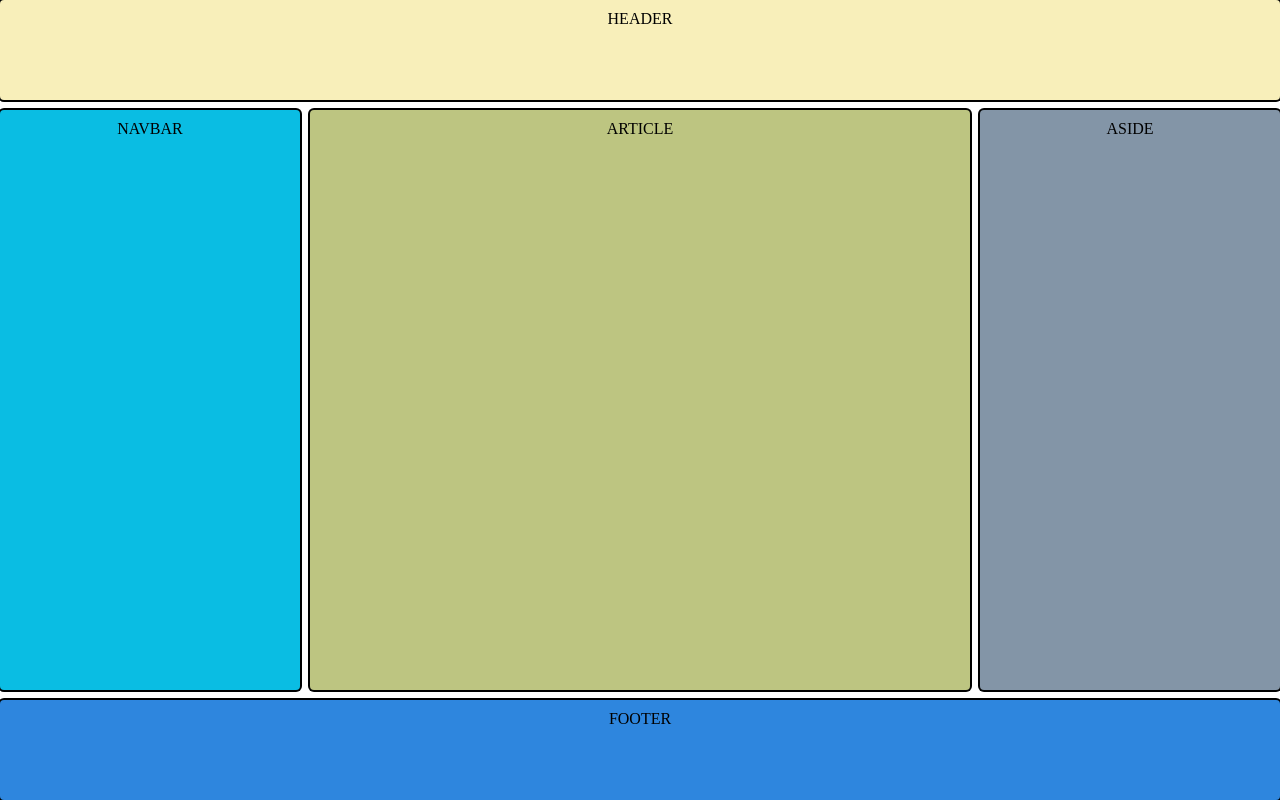
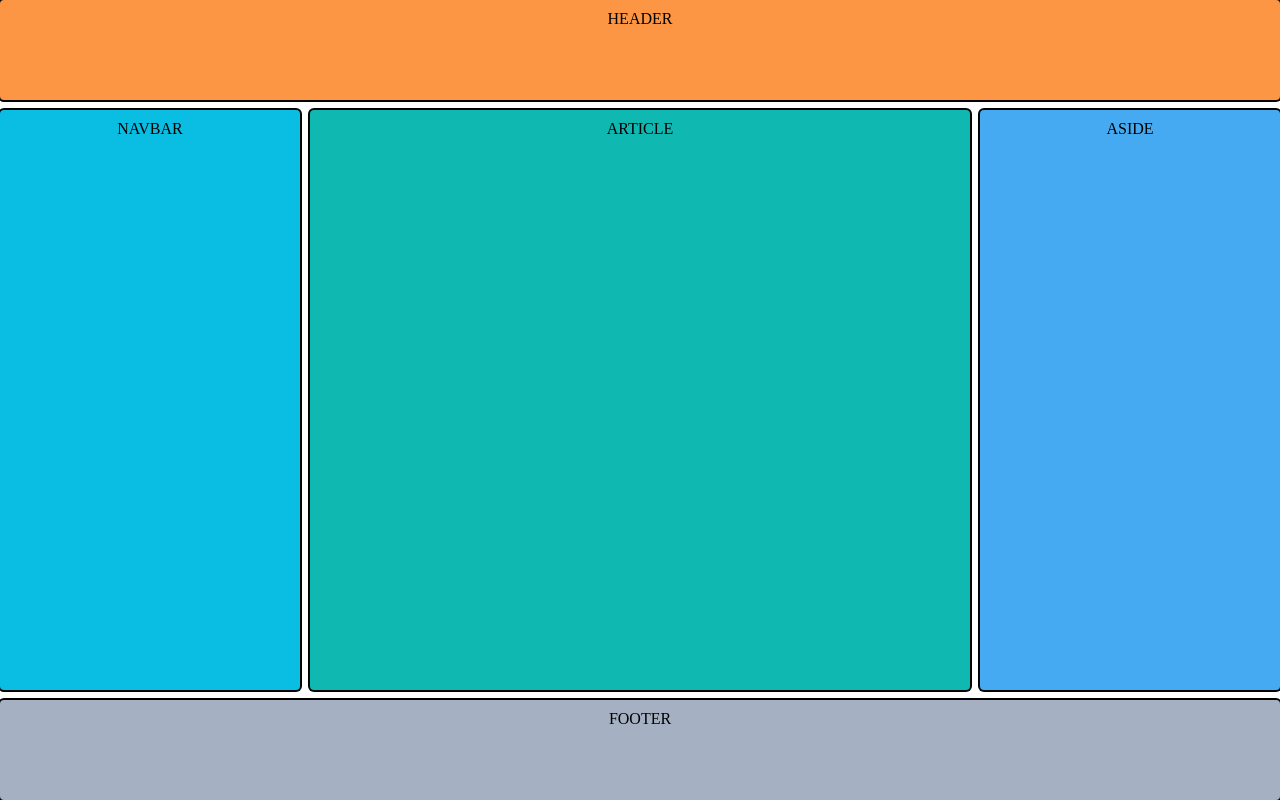
Before and after one commit to EverBilly/EstructuraHtml, a plain HTML site: page index.html in a window 1280 px wide. Drawn offline with Linux system fonts and the light colour scheme.

Commit message:
ADD design to css

```diff
--- a/style.css
+++ b/style.css
@@ -15,7 +15,7 @@ pone el navegador por defecto*/
 }
 .header {
     grid-area: header;
-    background-color: #F8EFBA;
+    background-color: #fd9644;
 }
 .navbar {
     grid-area: navbar;
@@ -23,15 +23,15 @@ pone el navegador por defecto*/
 }
 .aside {
     grid-area: aside;
-    background-color: #8395a7;
+    background-color: #45aaf2;
 }
 .article {
     grid-area: article;
-    background-color: #BDC581;
+    background-color: #0fb9b1;
 }
 .footer {
     grid-area: footer;
-    background-color: #2e86de;
+    background-color: #a5b1c2;
 }
 .container {
     /*Sirve para q los elementos del container se vuelvan
```
